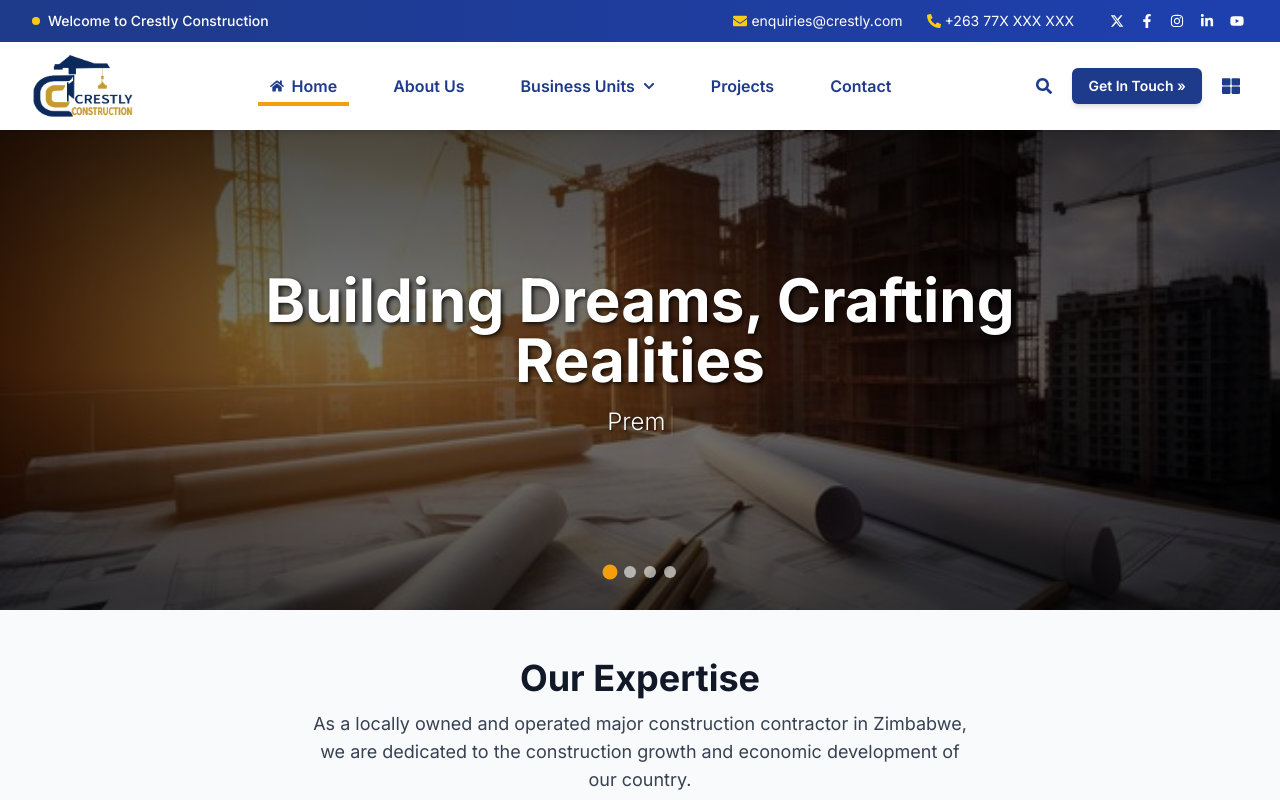
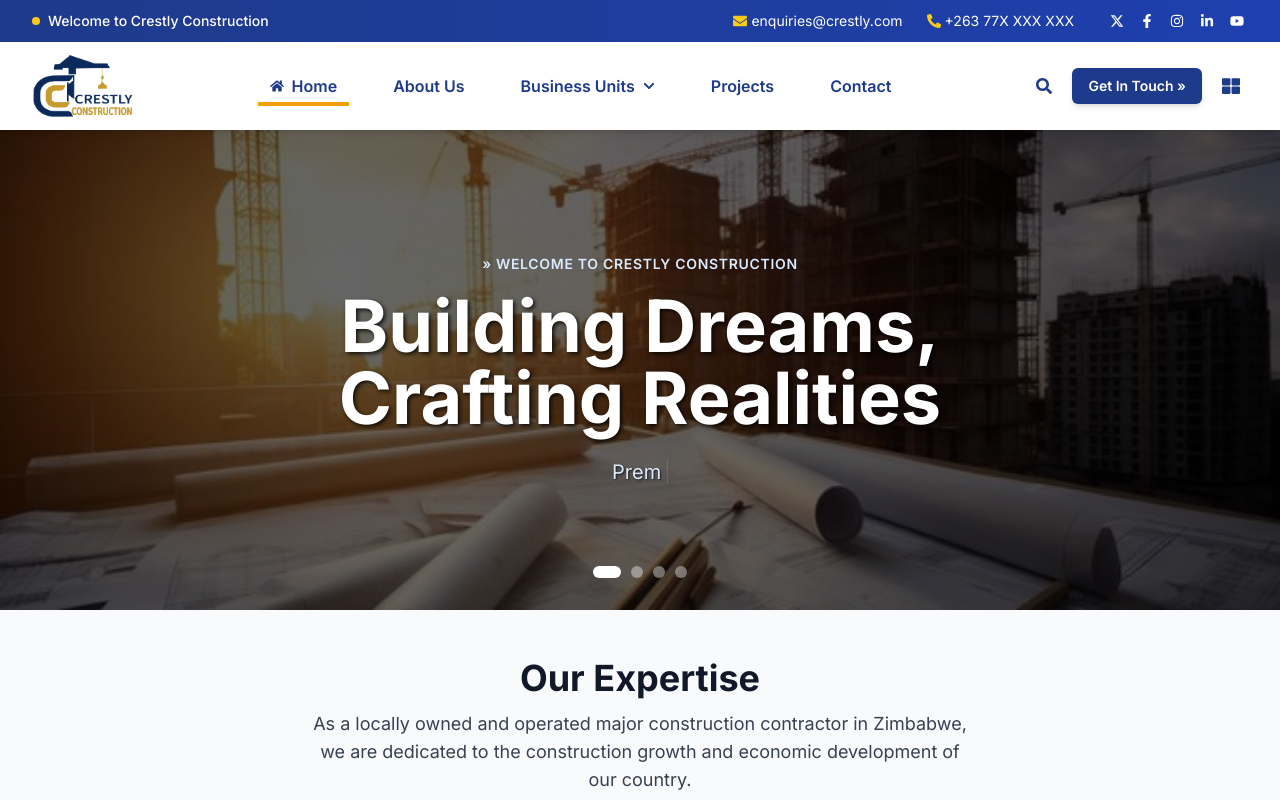
Before and after one commit to Takundanashe-rups/crestly-construction, a Next.js app: page / in a window 1280 px wide. Shown: the top 800 px of the page. Built offline with nearby package versions, Linux system fonts and the light colour scheme.

Commit message:
fixed hero

```diff
--- a/components/sections/Hero.tsx
+++ b/components/sections/Hero.tsx
@@ -1,11 +1,161 @@
 'use client';
 
-import { useEffect, useState, useRef } from 'react';
+import React, { useEffect, useState, useRef, useCallback, useMemo } from 'react';
 import { motion } from 'framer-motion';
 import { Typewriter } from 'react-simple-typewriter';
 import Image from 'next/image';
 import ErrorBoundary from '@/components/ErrorBoundary';
 import Link from 'next/link';
+import { AnimatePresence } from 'framer-motion';
+
+// cn utility
+import { ClassValue } from 'clsx';
+import { twMerge } from 'tailwind-merge';
+export function cn(...inputs: ClassValue[]) {
+  return twMerge(require('clsx')(inputs));
+}
+
+// ImagesSlider component
+export const ImagesSlider = React.memo(({
+  images,
+  children,
+  overlay = true,
+  overlayClassName,
+  className,
+  autoplay = true,
+  direction = 'up',
+}: {
+  images: string[];
+  children: React.ReactNode;
+  overlay?: React.ReactNode;
+  overlayClassName?: string;
+  className?: string;
+  autoplay?: boolean;
+  direction?: 'up' | 'down';
+}) => {
+  const [currentIndex, setCurrentIndex] = useState(0);
+  const [loadedImages, setLoadedImages] = useState<string[]>([]);
+
+  // Memoize handlers
+  const handleNext = useCallback(() => {
+    setCurrentIndex((prevIndex) =>
+      prevIndex + 1 === images.length ? 0 : prevIndex + 1
+    );
+  }, [images.length]);
+
+  const handlePrevious = useCallback(() => {
+    setCurrentIndex((prevIndex) =>
+      prevIndex - 1 < 0 ? images.length - 1 : prevIndex - 1
+    );
+  }, [images.length]);
+
+  // Preload images only once
+  useEffect(() => {
+    let isMounted = true;
+    const loadPromises = images.map((image) => {
+      return new Promise((resolve, reject) => {
+        const img = new window.Image();
+        img.src = image;
+        img.onload = () => resolve(image);
+        img.onerror = reject;
+      });
+    });
+    Promise.all(loadPromises)
+      .then((loadedImages) => {
+        if (isMounted) setLoadedImages(loadedImages as string[]);
+      })
+      .catch((error) => console.error('Failed to load images', error));
+    return () => { isMounted = false; };
+  }, [images]);
+
+  // Keyboard and autoplay
+  useEffect(() => {
+    const handleKeyDown = (event: KeyboardEvent) => {
+      if (event.key === 'ArrowRight') {
+        handleNext();
+      } else if (event.key === 'ArrowLeft') {
+        handlePrevious();
+      }
+    };
+    window.addEventListener('keydown', handleKeyDown);
+    let interval: any;
+    if (autoplay) {
+      interval = setInterval(() => {
+        handleNext();
+      }, 9000);
+    }
+    return () => {
+      window.removeEventListener('keydown', handleKeyDown);
+      clearInterval(interval);
+    };
+  }, [autoplay, handleNext, handlePrevious]);
+
+  // Memoize slideVariants
+  const slideVariants = useMemo(() => ({
+    initial: {
+      scale: 0,
+      opacity: 0,
+      rotateX: 45,
+    },
+    visible: {
+      scale: 1,
+      rotateX: 0,
+      opacity: 1,
+      transition: {
+        duration: 0.5,
+        ease: [0.645, 0.045, 0.355, 1.0] as any,
+      },
+    },
+    upExit: {
+      opacity: 1,
+      y: '-150%',
+      transition: {
+        duration: 1,
+      },
+    },
+    downExit: {
+      opacity: 1,
+      y: '150%',
+      transition: {
+        duration: 1,
+      },
+    },
+  }), []);
+
+  const areImagesLoaded = loadedImages.length > 0;
+
+  return (
+    <div
+      className={cn(
+        'overflow-hidden h-full w-full relative flex items-center justify-center',
+        className
+      )}
+      style={{
+        perspective: '1000px',
+      }}
+    >
+      {areImagesLoaded && children}
+      {areImagesLoaded && overlay && (
+        <div
+          className={cn('absolute inset-0 bg-black/60 z-40', overlayClassName)}
+        />
+      )}
+      {areImagesLoaded && (
+        <AnimatePresence>
+          <motion.img
+            key={currentIndex}
+            src={loadedImages[currentIndex]}
+            initial="initial"
+            animate="visible"
+            exit={direction === 'up' ? 'upExit' : 'downExit'}
+            variants={slideVariants}
+            className="image h-full w-full absolute inset-0 object-cover object-center"
+          />
+        </AnimatePresence>
+      )}
+    </div>
+  );
+});
 
 const backgroundImages: string[] = [
   '/images/back-1.jpg',
@@ -80,65 +230,41 @@ function Hero() {
   };
 
   return (
-    <section className="relative h-[70vh] sm:h-[80vh] md:h-[60vh] lg:h-[60vh] min-h-[400px] max-h-[700px] w-full overflow-hidden flex items-center justify-center">
+    <section className="relative h-[60vh] sm:h-[70vh] md:h-[60vh] lg:h-[60vh] min-h-[320px] sm:min-h-[400px] max-h-[600px] w-full overflow-hidden">
+      {/* Use ImagesSlider for background */}
+      <ImagesSlider images={backgroundImages} autoplay direction="up" className="absolute inset-0 z-0" >
+        {/* Overlay */}
+        <div className="absolute inset-0 z-5 bg-gradient-to-b from-black/40 via-black/30 to-black/50 md:from-black/60 md:via-black/40 md:to-black/60 lg:from-black/70 lg:via-black/50 lg:to-black/70" />
+      </ImagesSlider>
+      {/* Content */}
+      <div className="relative z-10 flex flex-col items-center justify-center h-full px-3 sm:px-4 md:px-6 lg:px-12">
+        <div className="max-w-4xl w-full text-center">
+          {/* Subtitle */}
+          <motion.div
+            className="text-blue-100 text-xs sm:text-sm mb-2 sm:mb-4 font-semibold tracking-wider uppercase"
+            initial={{ opacity: 0, x: -30 }}
+            animate={{ opacity: 1, x: 0 }}
+            transition={{ duration: 0.6 }}
+          >
+            &raquo; Welcome to Crestly Construction
+          </motion.div>
 
-      {/* Background with smooth crossfade */}
-      <div className="absolute inset-0 z-0">
-        {/* Fallback background */}
-        <div className="absolute inset-0 bg-gradient-to-b from-slate-800 via-slate-700 to-slate-900" />
-
-        {/* Current Image (base layer) */}
-        <div className="absolute inset-0">
-          <Image
-            src={backgroundImages[currentIndex]}
-            alt="Hero background"
-            fill
-            className="object-cover object-center"
-            quality={isMobile ? 60 : 85}
-            sizes="100vw"
-            priority
-          />
-        </div>
-
-        {/* Next Image (overlay layer that fades in) */}
-        <div
-          className={`absolute inset-0 transition-opacity duration-1000 ease-in-out ${
-            isTransitioning ? 'opacity-100' : 'opacity-0'
-          }`}
-        >
-          <Image
-            src={backgroundImages[nextIndex]}
-            alt="Next hero background"
-            fill
-            className="object-cover object-center"
-            quality={isMobile ? 60 : 85}
-            sizes="100vw"
-          />
-        </div>
-      </div>
-
-      {/* Overlay */}
-      <div className="absolute inset-0 z-5 bg-gradient-to-b from-black/40 via-black/30 to-black/50 md:from-black/60 md:via-black/40 md:to-black/60 lg:from-black/70 lg:via-black/50 lg:to-black/70" />
-
-      {/* Content */}
-      <div className="relative z-10 text-white flex flex-col items-center justify-center h-full px-4 sm:px-6 md:px-8 text-center">
-        <div className="max-w-4xl px-2 sm:px-4">
           <motion.h1
-            className="text-2xl sm:text-4xl md:text-5xl lg:text-6xl font-bold mb-3 sm:mb-4 leading-tight"
+            className="text-3xl xs:text-4xl sm:text-5xl md:text-6xl lg:text-7xl font-bold text-white leading-tight mb-2 sm:mb-4"
             style={{ textShadow: '2px 2px 4px rgba(0, 0, 0, 0.8)' }}
-            initial={{ opacity: 0, y: 20 }}
+            initial={{ opacity: 0, y: 30 }}
             animate={{ opacity: 1, y: 0 }}
-            transition={{ duration: 0.6, ease: 'easeOut' }}
+            transition={{ duration: 0.8, delay: 0.2 }}
           >
-            Building Dreams, Crafting Realities
+            Building Dreams, <br className="block sm:hidden" />Crafting Realities
           </motion.h1>
 
           <motion.div
-            className="text-sm sm:text-lg md:text-xl lg:text-2xl font-light min-h-[2rem] sm:min-h-[2.5rem] mb-4 sm:mb-6"
+            className="text-base xs:text-lg sm:text-xl text-blue-100 mt-2 sm:mt-6 leading-relaxed"
             style={{ textShadow: '1px 1px 2px rgba(0, 0, 0, 0.7)' }}
-            initial={{ opacity: 0 }}
-            animate={{ opacity: 1 }}
-            transition={{ delay: 0.3, duration: 0.6 }}
+            initial={{ opacity: 0, y: 20 }}
+            animate={{ opacity: 1, y: 0 }}
+            transition={{ delay: 0.6, duration: 0.8 }}
           >
             <Typewriter
               words={[
@@ -155,23 +281,19 @@ function Hero() {
               delaySpeed={isMobile ? 2000 : 2500}
             />
           </motion.div>
-
-
-
         </div>
       </div>
-
       {/* Slide Dots */}
-      <div className="absolute bottom-3 sm:bottom-6 md:bottom-8 left-1/2 transform -translate-x-1/2 z-10 hidden xs:flex space-x-1.5 sm:space-x-2">
+      <div className="absolute bottom-3 sm:bottom-6 md:bottom-8 left-1/2 transform -translate-x-1/2 z-10 flex space-x-2 sm:space-x-2.5">
         {backgroundImages.map((_, idx) => (
           <button
             key={idx}
             onClick={() => handleDotClick(idx)}
             disabled={isTransitioning}
-            className={`w-2 h-2 sm:w-2.5 sm:h-2.5 md:w-3 md:h-3 rounded-full transition-all duration-200 focus:outline-none focus:ring-2 focus:ring-amber-500 disabled:cursor-not-allowed ${
+            className={`transition-all duration-300 ease-out focus:outline-none disabled:cursor-not-allowed ${
               currentIndex === idx
-                ? 'bg-amber-500 scale-125 shadow-lg'
-                : 'bg-white/60 hover:bg-white/90 active:bg-white'
+                ? 'w-5 sm:w-6 md:w-7 h-2 sm:h-2.5 md:h-3 bg-white rounded-full shadow-lg border border-white/20 backdrop-blur-sm'
+                : 'w-2 sm:w-2.5 md:w-3 h-2 sm:h-2.5 md:h-3 bg-white/40 hover:bg-white/70 active:bg-white/90 rounded-full backdrop-blur-sm hover:scale-110'
             }`}
             aria-label={`Slide ${idx + 1}`}
           />
--- a/package.json
+++ b/package.json
@@ -10,15 +10,18 @@
   },
   "dependencies": {
     "@heroicons/react": "^2.2.0",
+    "clsx": "^2.1.1",
     "framer-motion": "^12.19.2",
     "gsap": "^3.13.0",
     "lucide-react": "^0.525.0",
+    "motion": "^12.23.6",
     "next": "15.3.4",
     "ogl": "^1.0.11",
     "react": "^19.0.0",
     "react-dom": "^19.0.0",
     "react-icons": "^5.5.0",
     "react-simple-typewriter": "^5.0.1",
+    "tailwind-merge": "^3.3.1",
     "typewriter-effect": "^2.22.0"
   },
   "devDependencies": {
```
Also changed, not shown: 1 other file (tests, documents, lock files or other folders).
